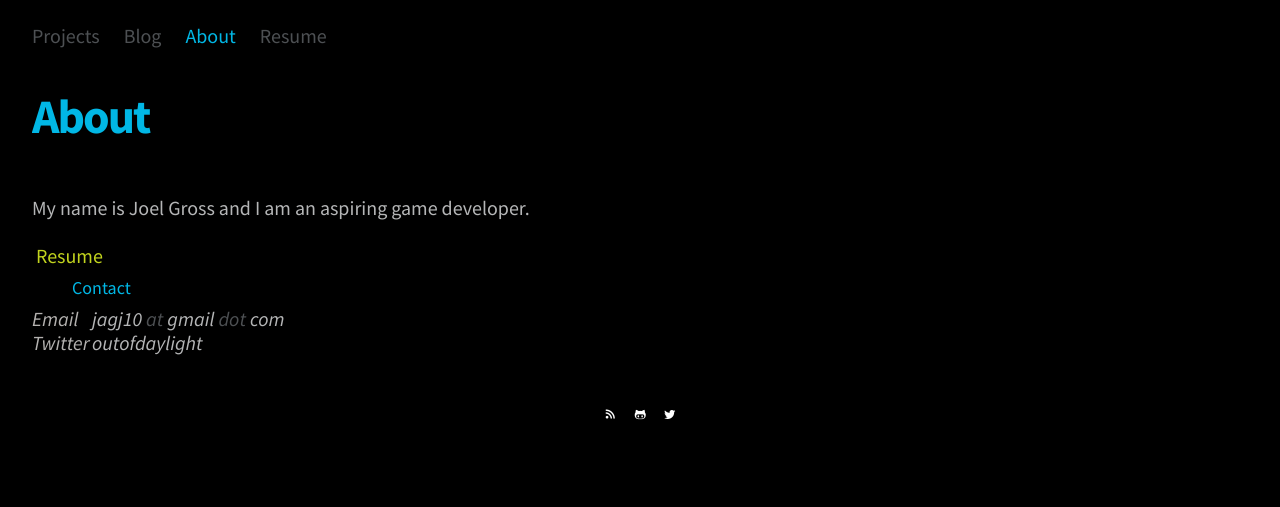
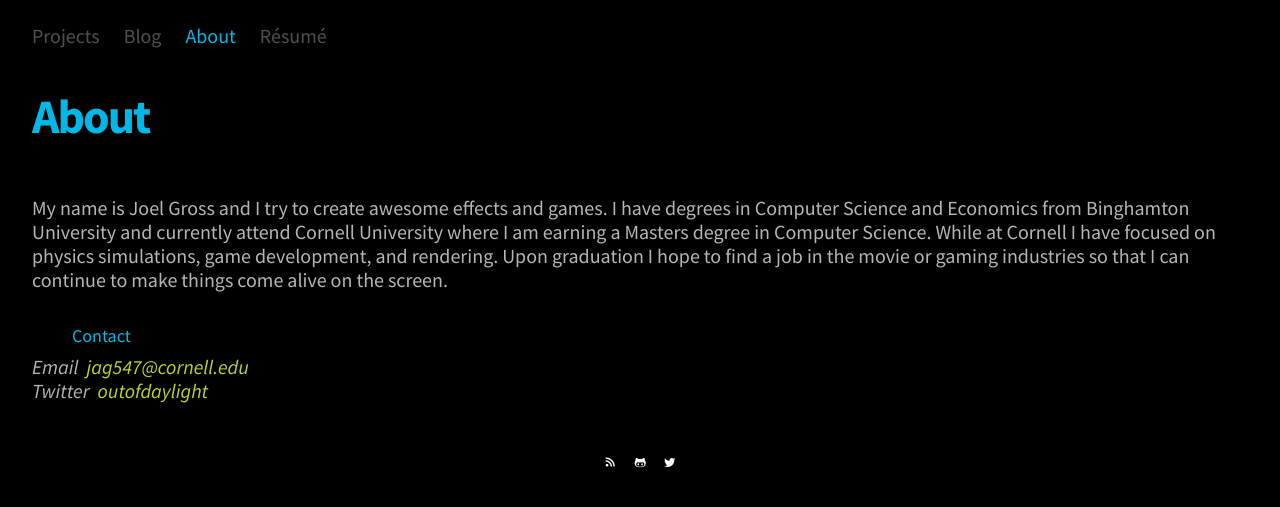
Before and after one commit to JAGJ10/jagj10.github.io, a Jekyll site: the page built from about.html, in a window 1280 px wide. Shown: the top 507 px of the page. Built offline with Jekyll 4.4.1, drawn with Linux system fonts in a browser that asks for light colours.

Commit message:
new about page

```diff
--- a/_layouts/default.html
+++ b/_layouts/default.html
@@ -34,7 +34,7 @@
                 <a href="/about/">About</a>
             </li>
             <li class="resume">
-                <a href="../resume/Resume.pdf">Resume</a>
+                <a href="../resume/Resume.pdf">Résumé</a>
             </li>
         </ul>
     </div>
--- a/about.html
+++ b/about.html
@@ -8,9 +8,8 @@ style:      dark
 ---
 
 <div class="post">
-    <p>My name is Joel Gross and I am an aspiring game developer.</p><br>
-    <a href="../resume/Resume.pdf">Resume</a>
+    <p>My name is Joel Gross and I try to create awesome effects and games. I have degrees in Computer Science and Economics from Binghamton University and currently attend Cornell University where I am earning a Masters degree in Computer Science. While at Cornell I have focused on physics simulations, game development, and rendering. Upon graduation I hope to find a job in the movie or gaming industries so that I can continue to make things come alive on the screen.</p><br>
     <h4>Contact</h4>
-    <p class="info"><strong>Email</strong> <span class="name">jagj10</span><span class="domain">gmail</span>com</p>
-    <p class="info"><strong>Twitter</strong>outofdaylight</p>
+    <p class="info">Email <a href="mailto:jag547@cornell.edu" target="_top">jag547@cornell.edu</a>
+    <p class="info">Twitter <a href="https://twitter.com/outofdaylight">outofdaylight</a></p>
 </div>
```
